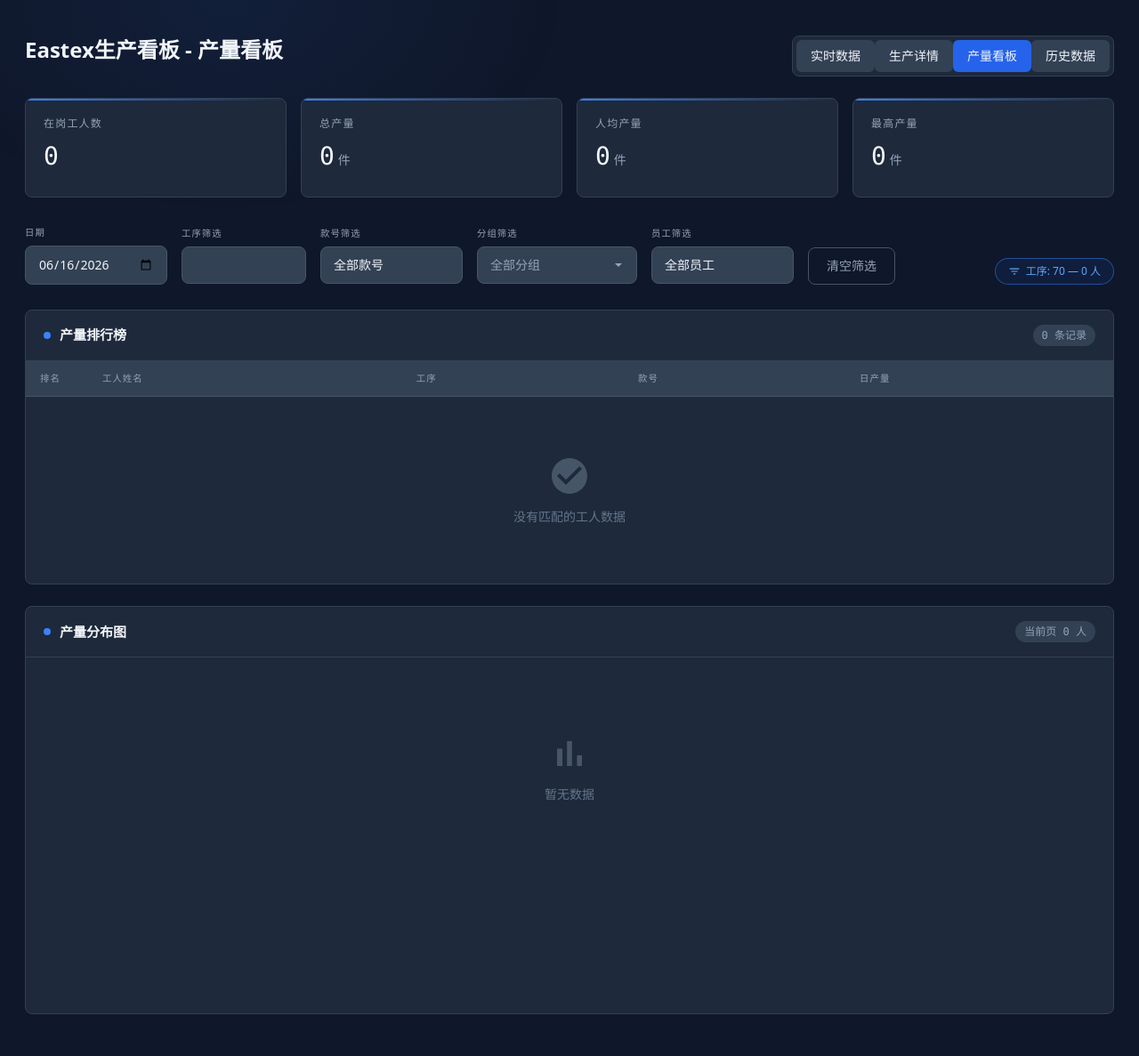
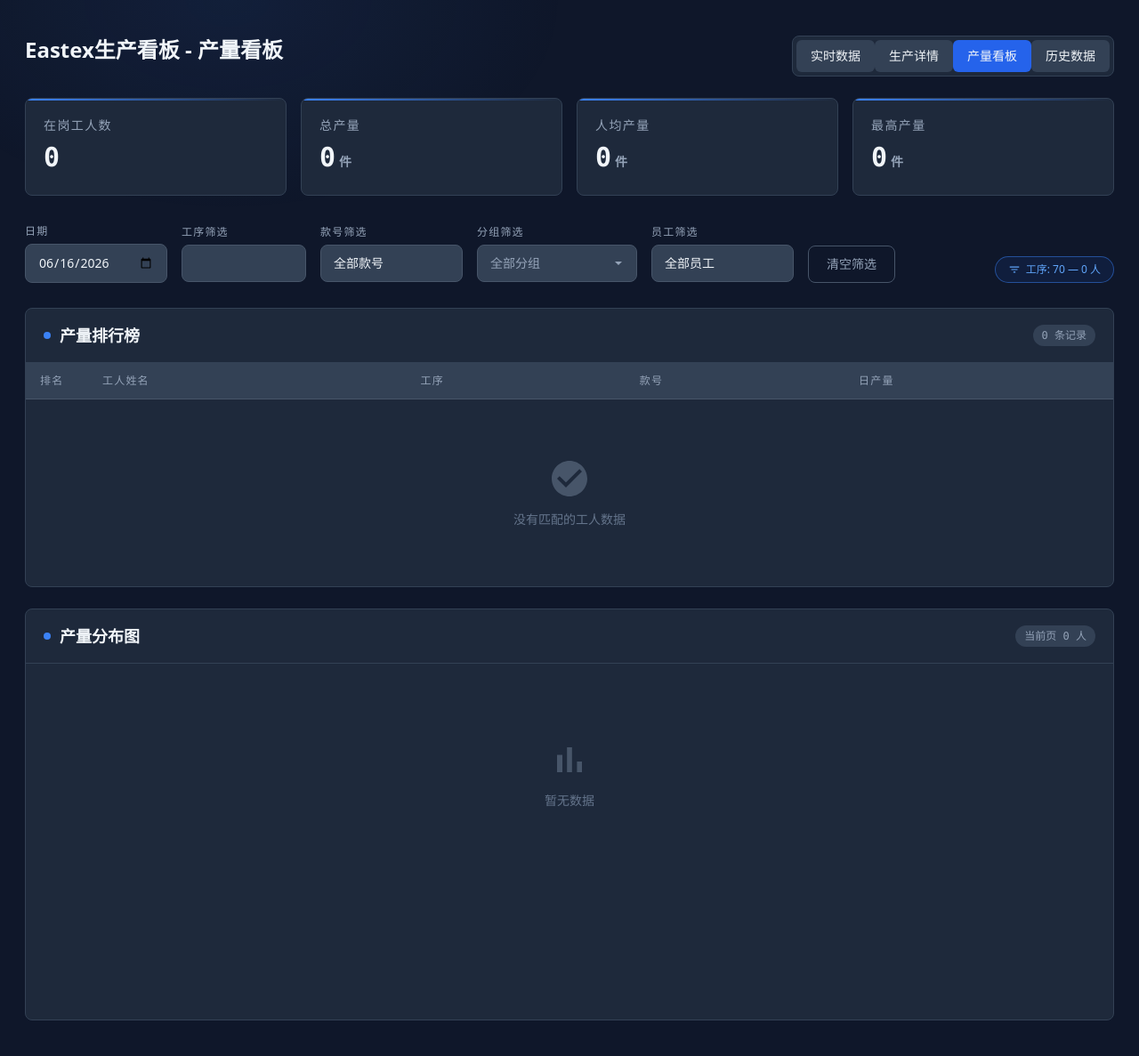
Before and after one commit to jiejiejie113/iwork11, a Django app: page /kanban/ in a window 1280 px wide. Shown: the top 1187 px of the page at 89% size. Run offline with Django 5.2, Linux system fonts and the light colour scheme; parts of the project's set-up code (start-up, migrations or seed data) failed here and were passed over; some libraries are stand-ins or nearby versions.

Commit message:
[2026-06-16][STYLE] 产量看板字号统一为 iwork Tailwind 标准体系

```diff
--- a/iwork/templates/iwork/kanban.html
+++ b/iwork/templates/iwork/kanban.html
@@ -7,8 +7,7 @@
 <script src="https://cdn.tailwindcss.com"></script>
 <script>
 tailwind.config = {
-    darkMode: 'class',
-    theme: { extend: { fontSize: { '2xs': '0.65rem' } } }
+    darkMode: 'class'
 }
 </script>
 <script src="https://unpkg.com/vue@3/dist/vue.global.prod.js"></script>
@@ -33,7 +32,7 @@
         <svg class="w-7 h-7 fill-slate-900" viewBox="0 0 24 24"><path d="M19 3H5c-1.1 0-2 .9-2 2v14c0 1.1.9 2 2 2h14c1.1 0 2-.9 2-2V5c0-1.1-.9-2-2-2zm-2 10h-4v4h-2v-4H7v-2h4V7h2v4h4v2z"/></svg>
       </div>
       <div>
-        <h1 class="text-[28px] font-black tracking-wider leading-tight">
+        <h1 class="text-2xl font-bold tracking-wider leading-tight">
           流水线车间 · <span class="text-blue-400">产量看板</span>
         </h1>
       </div>
@@ -49,23 +48,23 @@
     <div class="grid grid-cols-4 gap-4 mb-8 max-md:grid-cols-2 max-sm:grid-cols-1">
       <div class="bg-slate-800 border border-slate-700 rounded-lg p-5 relative overflow-hidden">
         <div class="absolute top-0 left-0 right-0 h-0.5 bg-gradient-to-r from-blue-500 to-transparent"></div>
-        <div class="text-xs text-slate-400 uppercase tracking-widest mb-2">在岗工人数</div>
-        <div class="font-mono text-[28px] font-medium text-slate-100">{[ animatedStats.worker_count ]}</div>
+        <div class="text-sm text-slate-400 uppercase tracking-widest mb-2">在岗工人数</div>
+        <div class="font-mono text-3xl font-bold text-slate-100">{[ animatedStats.worker_count ]}</div>
       </div>
       <div class="bg-slate-800 border border-slate-700 rounded-lg p-5 relative overflow-hidden">
         <div class="absolute top-0 left-0 right-0 h-0.5 bg-gradient-to-r from-blue-500 to-transparent"></div>
-        <div class="text-xs text-slate-400 uppercase tracking-widest mb-2">总产量</div>
-        <div class="font-mono text-[28px] font-medium text-slate-100">{[ animatedStats.total_production ]}<span class="text-sm text-slate-400 ml-1">件</span></div>
+        <div class="text-sm text-slate-400 uppercase tracking-widest mb-2">总产量</div>
+        <div class="font-mono text-3xl font-bold text-slate-100">{[ animatedStats.total_production ]}<span class="text-sm text-slate-400 ml-1">件</span></div>
       </div>
       <div class="bg-slate-800 border border-slate-700 rounded-lg p-5 relative overflow-hidden">
         <div class="absolute top-0 left-0 right-0 h-0.5 bg-gradient-to-r from-blue-500 to-transparent"></div>
-        <div class="text-xs text-slate-400 uppercase tracking-widest mb-2">人均产量</div>
-        <div class="font-mono text-[28px] font-medium text-slate-100">{[ animatedStats.avg_production ]}<span class="text-sm text-slate-400 ml-1">件</span></div>
+        <div class="text-sm text-slate-400 uppercase tracking-widest mb-2">人均产量</div>
+        <div class="font-mono text-3xl font-bold text-slate-100">{[ animatedStats.avg_production ]}<span class="text-sm text-slate-400 ml-1">件</span></div>
       </div>
       <div class="bg-slate-800 border border-slate-700 rounded-lg p-5 relative overflow-hidden">
         <div class="absolute top-0 left-0 right-0 h-0.5 bg-gradient-to-r from-blue-500 to-transparent"></div>
-        <div class="text-xs text-slate-400 uppercase tracking-widest mb-2">最高产量</div>
-        <div class="font-mono text-[28px] font-medium text-slate-100">{[ animatedStats.max_production ]}<span class="text-sm text-slate-400 ml-1">件</span></div>
+        <div class="text-sm text-slate-400 uppercase tracking-widest mb-2">最高产量</div>
+        <div class="font-mono text-3xl font-bold text-slate-100">{[ animatedStats.max_production ]}<span class="text-sm text-slate-400 ml-1">件</span></div>
         <div class="text-xs text-slate-400 mt-1">{[ stats.max_worker_name ? '最高: ' + stats.max_worker_name : '' ]}</div>
       </div>
     </div>
@@ -74,14 +73,14 @@
     <div class="flex items-center gap-4 mb-7 flex-wrap max-md:flex-col max-md:items-stretch">
       <!-- 日期 -->
       <div class="flex flex-col gap-1.5">
-        <label class="text-2xs text-slate-400 uppercase tracking-widest font-medium">日期</label>
+        <label class="text-xs text-slate-400 uppercase tracking-widest font-medium">日期</label>
         <input type="date" v-model="date" @change="onFilterChange"
                class="bg-slate-700 border border-slate-600 text-slate-100 text-sm px-3.5 py-2.5 rounded-lg
                       focus:outline-none focus:border-blue-500 focus:ring focus:ring-blue-500/20 min-w-[160px]">
       </div>
       <!-- 工序 -->
       <div class="flex flex-col gap-1.5">
-        <label class="text-2xs text-slate-400 uppercase tracking-widest font-medium">工序筛选</label>
+        <label class="text-xs text-slate-400 uppercase tracking-widest font-medium">工序筛选</label>
         <select v-model="filters.stepno" @change="onFilterChange"
                 class="bg-slate-700 border border-slate-600 text-slate-100 text-sm px-3.5 py-2.5 rounded-lg
                        focus:outline-none focus:border-blue-500 min-w-[140px] appearance-none
@@ -92,7 +91,7 @@
       </div>
       <!-- 款号 -->
       <div class="flex flex-col gap-1.5">
-        <label class="text-2xs text-slate-400 uppercase tracking-widest font-medium">款号筛选</label>
+        <label class="text-xs text-slate-400 uppercase tracking-widest font-medium">款号筛选</label>
         <select v-model="filters.wrk_order" @change="onFilterChange"
                 class="bg-slate-700 border border-slate-600 text-slate-100 text-sm px-3.5 py-2.5 rounded-lg
                        focus:outline-none focus:border-blue-500 min-w-[160px] appearance-none
@@ -103,7 +102,7 @@
       </div>
       <!-- 分组（多选下拉） -->
       <div class="flex flex-col gap-1.5">
-        <label class="text-2xs text-slate-400 uppercase tracking-widest font-medium">分组筛选</label>
+        <label class="text-xs text-slate-400 uppercase tracking-widest font-medium">分组筛选</label>
         <div class="relative">
           <div @click="flowsOpen = !flowsOpen"
                class="bg-slate-700 border border-slate-600 text-slate-100 text-sm px-3.5 py-2.5 rounded-lg
@@ -128,7 +127,7 @@
       </div>
       <!-- 员工 -->
       <div class="flex flex-col gap-1.5">
-        <label class="text-2xs text-slate-400 uppercase tracking-widest font-medium">员工筛选</label>
+        <label class="text-xs text-slate-400 uppercase tracking-widest font-medium">员工筛选</label>
         <select v-model="filters.reg_per_sys_id" @change="onFilterChange"
                 class="bg-slate-700 border border-slate-600 text-slate-100 text-sm px-3.5 py-2.5 rounded-lg
                        focus:outline-none focus:border-blue-500 min-w-[160px] appearance-none
@@ -157,7 +156,7 @@
       <!-- 产量排行榜 -->
       <div class="bg-slate-800 border border-slate-700 rounded-lg overflow-hidden">
         <div class="flex items-center justify-between px-5 py-4 border-b border-slate-700">
-          <h2 class="text-[15px] font-bold flex items-center gap-2.5">
+          <h2 class="text-lg font-semibold flex items-center gap-2.5">
             <span class="w-2 h-2 bg-blue-500 rounded-full"></span>产量排行榜
           </h2>
           <span class="font-mono text-xs text-slate-400 bg-slate-700 px-2.5 py-1 rounded-full">
@@ -168,11 +167,11 @@
           <table class="w-full border-collapse">
             <thead>
               <tr>
-                <th class="sticky top-0 bg-slate-700 text-2xs font-medium text-slate-400 uppercase tracking-widest px-4 py-3 text-left border-b border-slate-600 z-10 whitespace-nowrap w-[70px]">排名</th>
-                <th class="sticky top-0 bg-slate-700 text-2xs font-medium text-slate-400 uppercase tracking-widest px-4 py-3 text-left border-b border-slate-600 z-10 whitespace-nowrap">工人姓名</th>
-                <th class="sticky top-0 bg-slate-700 text-2xs font-medium text-slate-400 uppercase tracking-widest px-4 py-3 text-left border-b border-slate-600 z-10 whitespace-nowrap">工序</th>
-                <th class="sticky top-0 bg-slate-700 text-2xs font-medium text-slate-400 uppercase tracking-widest px-4 py-3 text-left border-b border-slate-600 z-10 whitespace-nowrap">款号</th>
-                <th class="sticky top-0 bg-slate-700 text-2xs font-medium text-slate-400 uppercase tracking-widest px-4 py-3 text-left border-b border-slate-600 z-10 whitespace-nowrap">日产量</th>
+                <th class="sticky top-0 bg-slate-700 text-xs font-medium text-slate-400 uppercase tracking-widest px-4 py-3 text-left border-b border-slate-600 z-10 whitespace-nowrap w-[70px]">排名</th>
+                <th class="sticky top-0 bg-slate-700 text-xs font-medium text-slate-400 uppercase tracking-widest px-4 py-3 text-left border-b border-slate-600 z-10 whitespace-nowrap">工人姓名</th>
+                <th class="sticky top-0 bg-slate-700 text-xs font-medium text-slate-400 uppercase tracking-widest px-4 py-3 text-left border-b border-slate-600 z-10 whitespace-nowrap">工序</th>
+                <th class="sticky top-0 bg-slate-700 text-xs font-medium text-slate-400 uppercase tracking-widest px-4 py-3 text-left border-b border-slate-600 z-10 whitespace-nowrap">款号</th>
+                <th class="sticky top-0 bg-slate-700 text-xs font-medium text-slate-400 uppercase tracking-widest px-4 py-3 text-left border-b border-slate-600 z-10 whitespace-nowrap">日产量</th>
               </tr>
             </thead>
             <tbody>
@@ -188,12 +187,12 @@
                   class="transition-colors hover:bg-slate-700"
                   :style="{ animation: `rowIn 0.35s ease ${i * 0.04}s both` }">
                 <td class="px-4 py-3.5 border-b border-slate-700">
-                  <span class="inline-flex items-center justify-center w-[30px] h-[30px] rounded-lg font-mono text-[13px] font-medium"
+                  <span class="inline-flex items-center justify-center w-[30px] h-[30px] rounded-lg font-mono text-xs font-medium"
                         :class="getRankClass(w.rank)">{[ w.rank ]}</span>
                 </td>
                 <td class="px-4 py-3.5 border-b border-slate-700">
                   <div class="flex items-center gap-2.5">
-                    <div class="w-8 h-8 rounded-lg flex items-center justify-center text-[13px] font-bold bg-slate-600 border border-slate-500"
+                    <div class="w-8 h-8 rounded-lg flex items-center justify-center text-xs font-bold bg-slate-600 border border-slate-500"
                          :style="{ color: getColor(i), borderColor: getColor(i) + '33' }">
                       {[ getInitial(w.worker_name) ]}
                     </div>
@@ -244,7 +243,7 @@
       <!-- 产量分布图 -->
       <div class="bg-slate-800 border border-slate-700 rounded-lg overflow-hidden">
         <div class="flex items-center justify-between px-5 py-4 border-b border-slate-700">
-          <h2 class="text-[15px] font-bold flex items-center gap-2.5">
+          <h2 class="text-lg font-semibold flex items-center gap-2.5">
             <span class="w-2 h-2 bg-blue-500 rounded-full"></span>产量分布图
           </h2>
           <span class="font-mono text-xs text-slate-400 bg-slate-700 px-2.5 py-1 rounded-full">
@@ -261,7 +260,7 @@
             <div v-for="(w, i) in ranking.workers" :key="'bar-' + w.reg_per_sys_id"
                  class="flex items-center gap-3"
                  :style="{ animation: `barIn 0.5s ease ${i * 0.06}s both` }">
-              <span class="w-[60px] text-[13px] text-right text-slate-400 flex-shrink-0 truncate">{[ w.worker_name ]}</span>
+              <span class="w-[60px] text-xs text-right text-slate-400 flex-shrink-0 truncate">{[ w.worker_name ]}</span>
               <div class="flex-1 h-8 bg-slate-700 rounded-md overflow-hidden relative">
                 <div class="h-full rounded-md flex items-center pl-3 transition-[width] duration-800 ease-in-out"
                      :style="{ width: (w.production / maxProduction * 100).toFixed(1) + '%',
```
